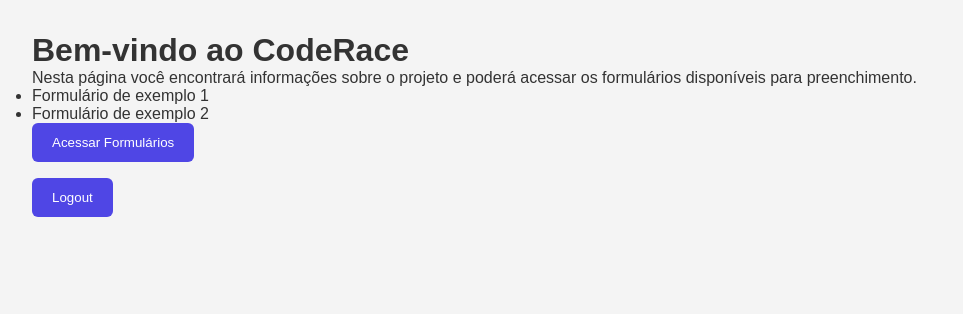
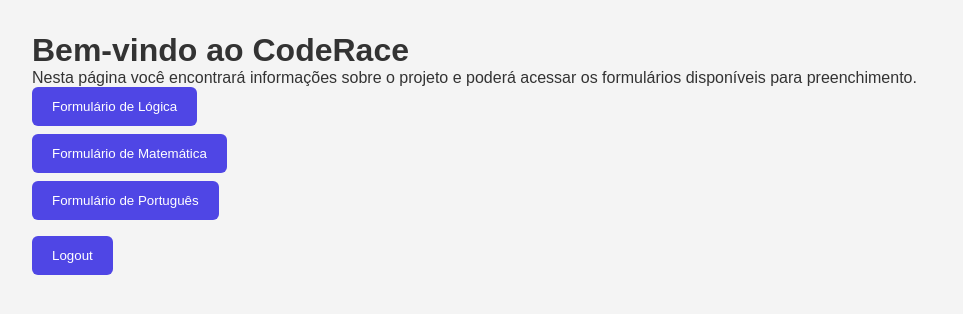
Before and after one commit to VitorSchumacher/21-tiao-e-bastiao, a React (Vite) app: page /home in a window 1280 px wide. Shown: the top 314 px of the page, without its empty margins (0-963 px from the left). Built offline with nearby package versions, Linux system fonts and the light colour scheme; sample sign-in values are in the browser's storage.

Commit message:
Add logic form routing

```diff
--- a/src/App.jsx
+++ b/src/App.jsx
@@ -4,6 +4,7 @@
 import Login from "./pages/Login";
 import Register from "./pages/Register";
 import Dashboard from "./pages/Dashboard";
+import LogicForm from "./pages/LogicForm";
 import NotFound from "./pages/NotFound";
 import PrivateRoute from "./components/PrivateRoute";
 
@@ -28,6 +29,14 @@
           </PrivateRoute>
         }
       />
+      <Route
+        path="/forms/logic"
+        element={
+          <PrivateRoute>
+            <LogicForm />
+          </PrivateRoute>
+        }
+      />
       <Route path="*" element={<NotFound />} />
     </Routes>
   );
--- a/src/pages/Home.jsx
+++ b/src/pages/Home.jsx
@@ -1,8 +1,11 @@
 import React from "react";
 import Button from "../components/Button";
 import LogoutButton from "../components/LogoutButton";
+import { useNavigate } from "react-router-dom";
 
 const Home = () => {
+  const navigate = useNavigate();
+
   return (
     <div style={{ padding: "2rem" }}>
       <h1>Bem-vindo ao CodeRace</h1>
@@ -10,11 +13,19 @@
         Nesta página você encontrará informações sobre o projeto e poderá
         acessar os formulários disponíveis para preenchimento.
       </p>
-      <ul>
-        <li>Formulário de exemplo 1</li>
-        <li>Formulário de exemplo 2</li>
+      <ul style={{ listStyle: "none", padding: 0, marginBottom: "1rem" }}>
+        <li style={{ marginBottom: "0.5rem" }}>
+          <Button onClick={() => navigate("/forms/logic")}>
+            Formulário de Lógica
+          </Button>
+        </li>
+        <li style={{ marginBottom: "0.5rem" }}>
+          <Button disabled>Formulário de Matemática</Button>
+        </li>
+        <li>
+          <Button disabled>Formulário de Português</Button>
+        </li>
       </ul>
-      <Button>Acessar Formulários</Button>
       <div style={{ marginTop: "1rem" }}>
         <LogoutButton />
       </div>
--- /dev/null
+++ b/src/pages/LogicForm.jsx
@@ -0,0 +1,14 @@
+import React from "react";
+import LogoutButton from "../components/LogoutButton";
+
+const LogicForm = () => {
+  return (
+    <div style={{ padding: "2rem" }}>
+      <h1>Formul\u00e1rio de L\u00f3gica</h1>
+      <p>Este formul\u00e1rio vir\u00e1 de uma rota do backend.</p>
+      <LogoutButton />
+    </div>
+  );
+};
+
+export default LogicForm;
```
